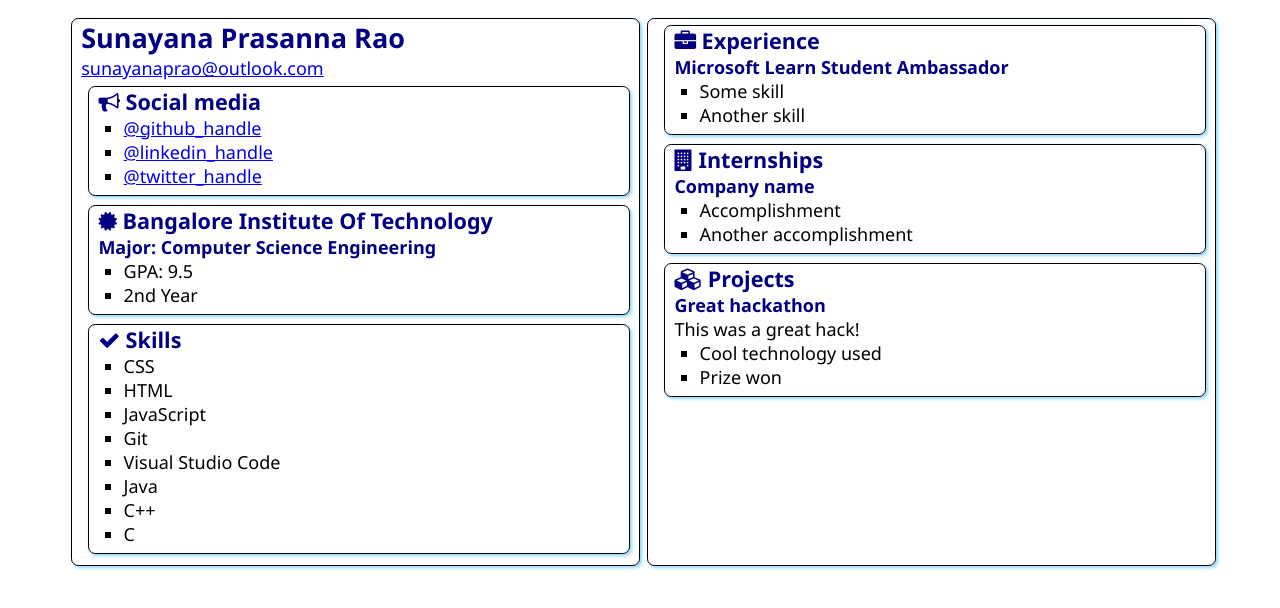
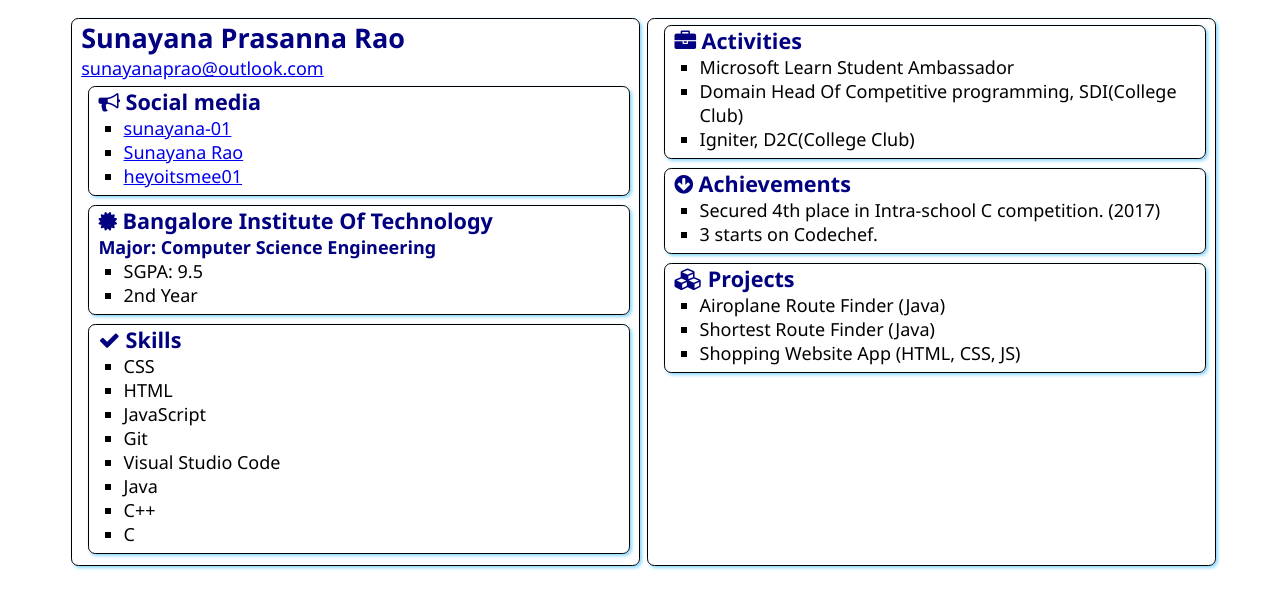
Before and after one commit to sunayana-01/SATechnicalOnboarding, a plain HTML site: page src/index.html in a window 1280 px wide. Drawn offline with Linux system fonts and the light colour scheme.

Commit message:
Few changes:

```diff
--- a/src/index.html
+++ b/src/index.html
@@ -21,9 +21,9 @@
                     Social media
                 </h2>
                 <ul>
-                    <li><a href="https://github.com/sunayana-01">@github_handle</a></li>
-                    <li><a href="https://linkedin.com/in/sunayana-rao-4274531b9/">@linkedin_handle</a></li>
-                    <li><a href="https://twitter.com/heyoitsmee01">@twitter_handle</a></li>
+                    <li><a href="https://github.com/sunayana-01">sunayana-01</a></li>
+                    <li><a href="https://linkedin.com/in/sunayana-rao-4274531b9/">Sunayana Rao</a></li>
+                    <li><a href="https://twitter.com/heyoitsmee01">heyoitsmee01</a></li>
                 </ul>
             </section>
 
@@ -35,7 +35,7 @@
                     </h2>
                     <h3>Major: Computer Science Engineering</h3>
                     <ul>
-                        <li>GPA: 9.5</li>
+                        <li>SGPA: 9.5</li>
                         <li>2nd Year</li>
                     </ul>
                 </div>
@@ -62,24 +62,25 @@
             <section class="box">
                 <h2>
                     <i class="fa fa-briefcase" aria-hidden="true"></i>
-                    Experience
+                    Activities
                 </h2>
-                <h3>Microsoft Learn Student Ambassador</h3>
+                <!---h3>Microsoft Learn Student Ambassador</h3>--->
                 <ul>
-                    <li>Some skill</li>
-                    <li>Another skill</li>
+                    <li>Microsoft Learn Student Ambassador</li>
+                    <li>Domain Head Of Competitive programming, SDI(College Club)</li>
+                    <li>Igniter, D2C(College Club)</li>
                 </ul>
             </section>
             <section class="box">
                 <h2>
-                    <i class="fa fa-building" aria-hidden="true"></i>
-                    Internships
+                    <i class="fa fa-arrow-circle-down" aria-hidden="true"></i>
+                    Achievements
                 </h2>
 
-                <h3>Company name</h3>
+                <!---<h3>Company name</h3>--->
                 <ul>
-                    <li>Accomplishment</li>
-                    <li>Another accomplishment</li>
+                    <li>Secured 4th place in Intra-school C competition. (2017)</li>
+                    <li>3 starts on Codechef.</li>
                 </ul>
             </section>
             <section class="box">
@@ -88,11 +89,12 @@
                     Projects
                 </h2>
 
-                <h3>Great hackathon</h3>
-                <div>This was a great hack!</div>
+                <!---<h3>Great hackathon</h3>
+                <div>This was a great hack!</div>--->
                 <ul>
-                    <li>Cool technology used</li>
-                    <li>Prize won</li>
+                    <li>Airoplane Route Finder (Java)</li>
+                    <li>Shortest Route Finder (Java)</li>
+                    <li>Shopping Website App (HTML, CSS, JS)</li>
                 </ul>
             </section>
         </article>
```
